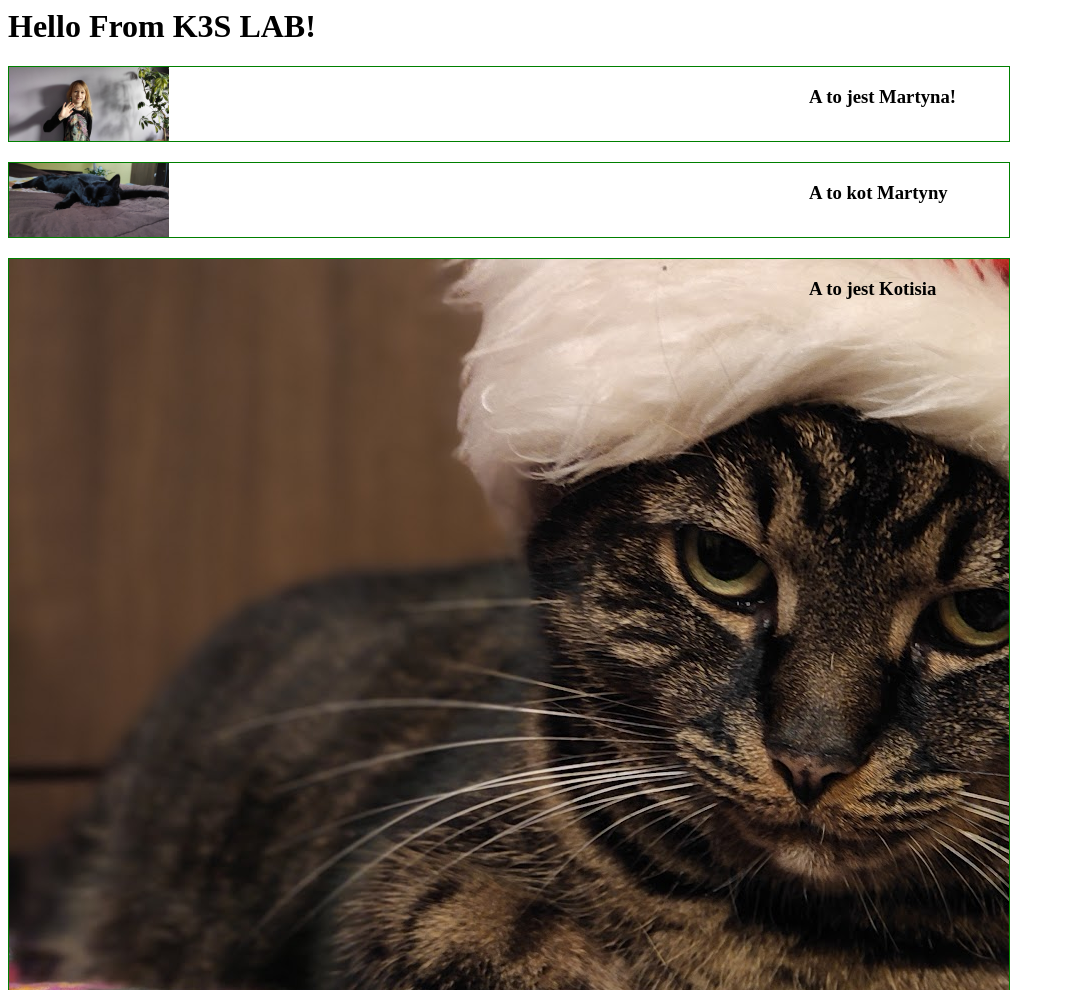
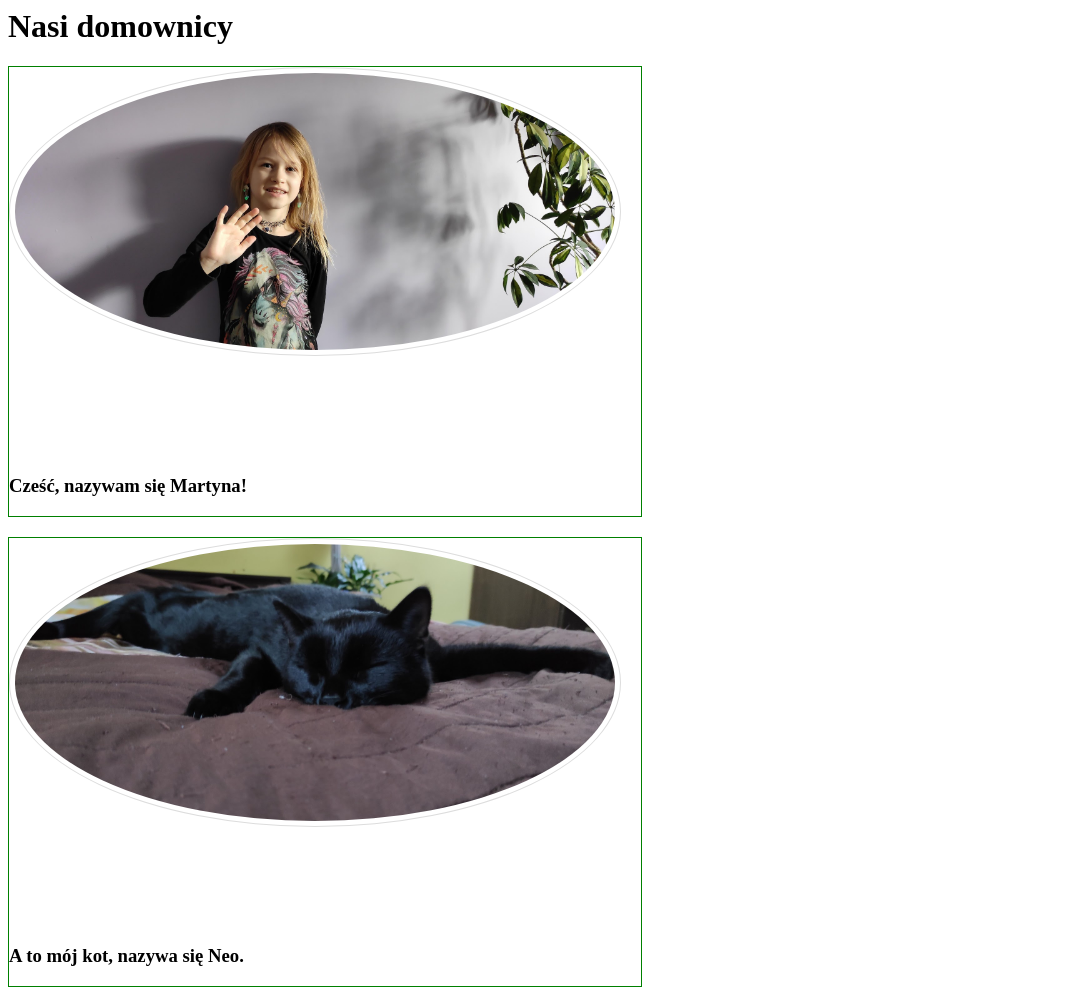
Before and after one commit to HomeDevopsLab/sample-app, a plain HTML site: page index.html in a window 1280 px wide. Shown: the top 990 px of the page, without its empty margins (0-1065 px from the left). Drawn offline with Linux system fonts and the light colour scheme.

Commit message:
new styling

```diff
--- a/index.html
+++ b/index.html
@@ -3,15 +3,15 @@
         <link rel="stylesheet" href="styles/index.css">
     </head>
     <body>
-        <h1>Hello From K3S LAB!</h1>
+        <h1>Nasi domownicy</h1>
         <div class="main">
-            <div class="img"><img src="img/IMG_20230305_093823.jpg" width="20%"></div><div class="txt"><h3>A to jest Martyna!</h3></div>
+            <div class="img"><img src="img/IMG_20230305_093823.jpg" width="20%"></div><div class="txt"><h3>Cześć, nazywam się Martyna!</h3></div>
         </div>
         <div class="main">
-            <div class="img"><img src="img/IMG_20221123_143304.jpg" width="20%"></div><div class="txt"><h3>A to kot Martyny</h3></div>
+            <div class="img"><img src="img/IMG_20221123_143304.jpg" width="20%"></div><div class="txt"><h3>A to mój kot, nazywa się Neo.</h3></div>
         </div>
         <div class="main">
-            <div class="img"><img src="img/IMG_20221014_181638.jpg"></div><div class="txt"><h3>A to jest Kotisia</h3></div>
+            <div class="img"><img src="img/IMG_20221014_181638.jpg"></div><div class="txt"><h3>A to jest Kotisia, ciocia Neona</h3></div>
         </div>
     </body>
 </html>
--- a/styles/index.css
+++ b/styles/index.css
@@ -1,14 +1,20 @@
 .main {
-    width: fit-content;
+    width: 50%;
     border: 1px solid green;
     overflow: hidden; /* add this to contain floated children */
     margin-top: 20px;
 }
 .img {
-    width: 800px;
+    margin-right: 50px;
     float:left; /* add this */
 }
 .txt {
-    width: 200px;
+    margin-top: 100px;
     float: left; /* add this */
 }
+img {
+    border: 1px solid #ddd;
+      border-radius: 50%;
+      padding: 5px;
+      width: 600px;
+}
```
